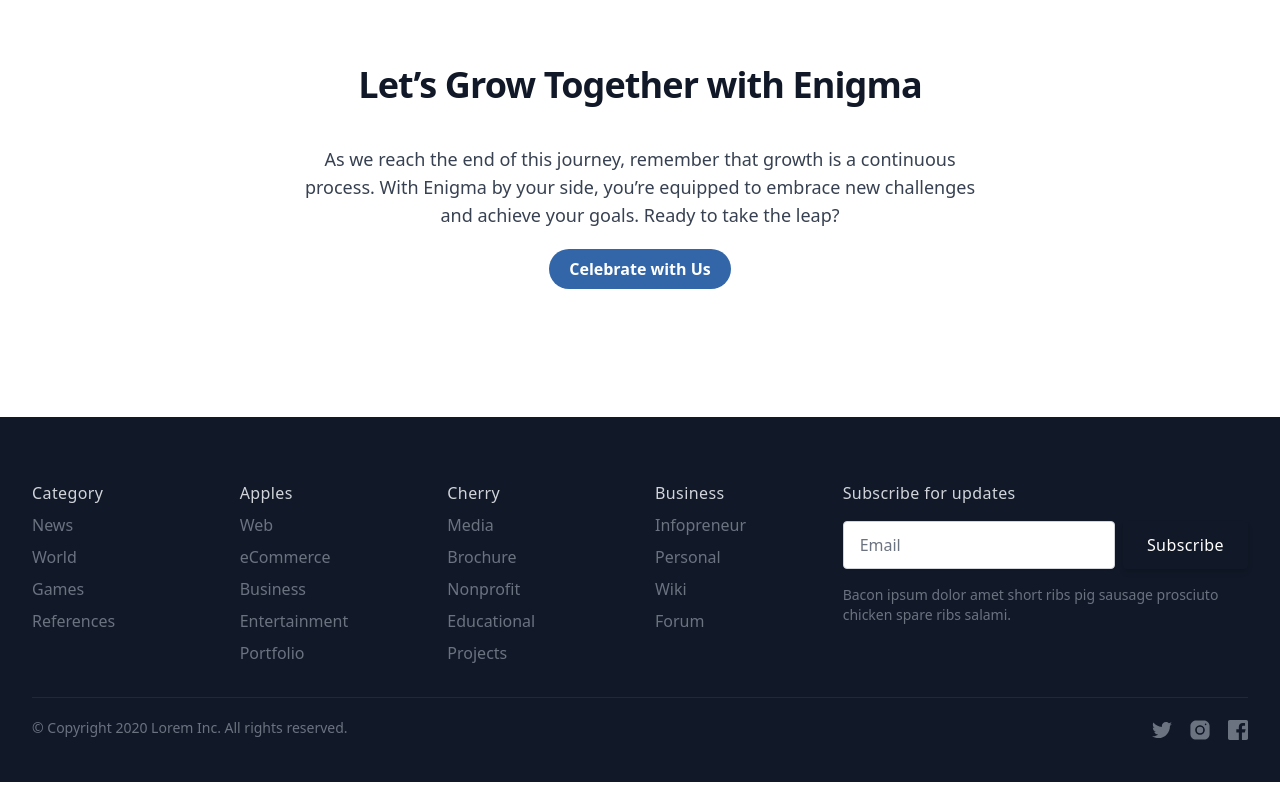
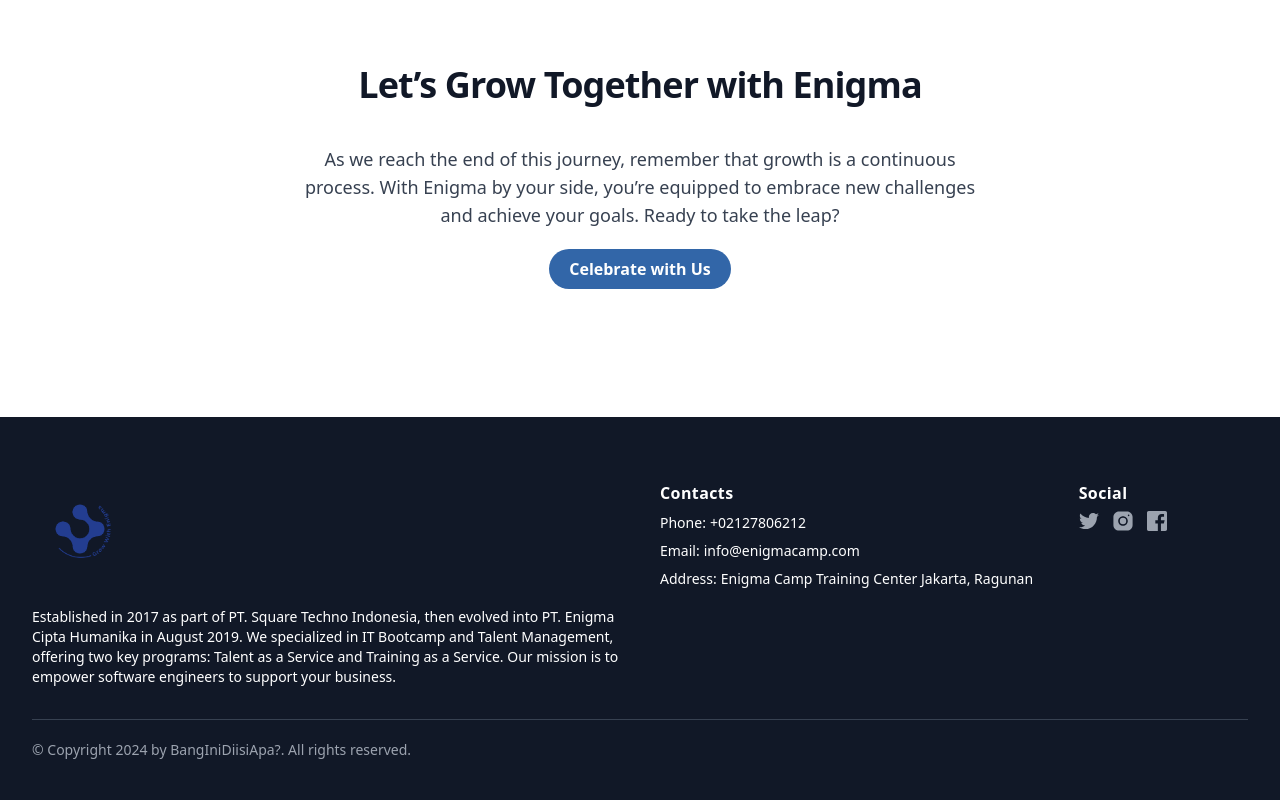
Before and after one commit to AlanPratama/landingpage-hari-ulang-tahun, a React (Vite) app: page /enigma in a window 1280 px wide. Shown: the part 1775-2575 px from the top of the page. Built offline with nearby package versions, Linux system fonts and the light colour scheme.

Commit message:
[BUGFIX]: fix navbar menu

```diff
--- a/index.html
+++ b/index.html
@@ -5,10 +5,11 @@
     <link rel="icon" type="image/svg+xml" href="/vite.svg" />
     <meta name="viewport" content="width=device-width, initial-scale=1.0" />
     <title>AnnivProject</title>
-    <link
-    rel="stylesheet"
-    href="https://cdnjs.cloudflare.com/ajax/libs/animate.css/4.1.1/animate.min.css"
-  />
+    <style>
+      *, html {
+        scroll-behavior: smooth;
+      }
+    </style>
   </head>
   <body>
     <div id="root"></div>
--- a/src/App.jsx
+++ b/src/App.jsx
@@ -1,8 +1,5 @@
 import { BrowserRouter as Router, Route, Routes } from 'react-router-dom';
-import { Home } from './pages/Home';
-import { About } from './pages/About';
 import { RiLayout } from './layouts/RiLayout';
-import { Splash } from './pages/Splash';
 import './custom.css';
 import { Gallery } from './pages/Gallery';
 import { Sejarah } from './pages/Sejarah';
@@ -11,6 +8,7 @@
 import { HomeEnigma } from './pages/enigma/HomeEnigma';
 import './custom.css';
 import { DefaultPage } from './pages/DefaultPage';
+import { Home } from './pages/Home';
 
 
 function App() {
--- a/src/components/Footer.jsx
+++ b/src/components/Footer.jsx
@@ -34,29 +34,29 @@
                         <div className="flex">
                             <p className="mr-1  ">Phone:</p>
                             <a
-                                href="tel:+6281293343259"
+                                href="tel:+6285817000942"
                                 aria-label="Our phone"
                                 title="Our phone"
                                 className="transition-colors duration-300 text-white-400 hover:text-blue-800"
                             >
-                                +62 81293343259
+                                +62 85817000942
                             </a>
                         </div>
                         <div className="flex">
                             <p className="mr-1">Email:</p>
                             <a
-                                href="mailto:kelTnigga@pookie.mail"
+                                href="mailto:pralan76@gmail.com"
                                 aria-label="Our email"
                                 title="Our email"
                                 className="transition-colors duration-300 text-white-400 hover:text-blue-800"
                             >
-                                admin@mail.com
+                                pralan76@mail.com
                             </a>
                         </div>
                         <div className="flex">
                             <p className="mr-1">Address:</p>
                             <a
-                                href="#"
+                                href="https://maps.app.goo.gl/HSw6R1qSCLQTArXD8"
                                 rel="noopener noreferrer"
                                 aria-label="Our address"
                                 title="Our address"
@@ -72,6 +72,8 @@
                         </span>
                         <div className="flex items-center mt-1 space-x-3">
                             <a
+                                href='https://x.com/enigmacamp'
+                                target='_blank'
                                 className="text-gray-400 transition-colors duration-300 hover:text-deep-purple-accent-400"
                             >
                                 <svg viewBox="0 0 24 24" fill="currentColor" className="h-5">
@@ -79,6 +81,8 @@
                                 </svg>
                             </a>
                             <a
+                                href='https://www.instagram.com/enigmacamp/'
+                                target='_blank'
                                 className="text-gray-400 transition-colors duration-300 hover:text-deep-purple-accent-400"
                             >
                                 <svg viewBox="0 0 30 30" fill="currentColor" className="h-6">
@@ -87,6 +91,8 @@
                                 </svg>
                             </a>
                             <a
+                                href='https://www.facebook.com/profile.php?id=100089567792931'
+                                target='_blank'
                                 className="text-gray-400 transition-colors duration-300 hover:text-deep-purple-accent-400"
                             >
                                 <svg viewBox="0 0 24 24" fill="currentColor" className="h-5">
@@ -99,7 +105,7 @@
                 </div>
                 <div className="flex flex-col-reverse justify-between pt-5 pb-10 border-t border-gray-700 lg:flex-row">
                     <p className="text-sm text-gray-400">
-                        © Copyright 2020 by keltnigga. All rights reserved.
+                        © Copyright 2024 by BangIniDiisiApa?. All rights reserved.
                     </p>
                 </div>
             </div>
--- a/src/components/NavbarEnigma.jsx
+++ b/src/components/NavbarEnigma.jsx
@@ -1,26 +1,28 @@
-
-"use client";
-
 import { Button, Navbar } from "flowbite-react";
 
 export function NavbarEnigma() {
   return (
     <Navbar fluid rounded>
       <Navbar.Brand href="">
-        <img src="./assets/enigma/LogoGrowWithEnigmaCamp-PNG.png" className="mr-3 sm:w-20" alt="Enigma Logo" />
+        <img
+          src="./assets/enigma/LogoGrowWithEnigmaCamp-PNG.png"
+          className="mr-3 w-20 sm:w-20"
+          alt="Enigma Logo"
+        />
       </Navbar.Brand>
       <div className="flex md:order-2">
-        <Button style={{ backgroundColor: "#3266a8" }}>Get started</Button>
+        <a target="_blank" href="https://www.instagram.com/enigmacamp/">
+          <Button style={{ backgroundColor: "#3266a8" }}>Join Now</Button>
+        </a>
         <Navbar.Toggle />
       </div>
       <Navbar.Collapse>
-        <Navbar.Link href="#" active>
+        <Navbar.Link href="#Home" active>
           Home
         </Navbar.Link>
-        <Navbar.Link href="#">About</Navbar.Link>
-        <Navbar.Link href="#">Services</Navbar.Link>
-        <Navbar.Link href="#">Pricing</Navbar.Link>
-        <Navbar.Link href="#">Contact</Navbar.Link>
+        <Navbar.Link href="#OurCultures">Our Cultures</Navbar.Link>
+        <Navbar.Link href="#OurMoments">Our Moments</Navbar.Link>
+        <Navbar.Link href="#ContactUs">Contact Us</Navbar.Link>
       </Navbar.Collapse>
     </Navbar>
   );
--- a/src/pages/enigma/HomeEnigma.jsx
+++ b/src/pages/enigma/HomeEnigma.jsx
@@ -4,7 +4,7 @@
 export const HomeEnigma = () => {
   return (
     <>
-      <div className="px-4 py-16 mx-auto sm:max-w-xl md:max-w-full lg:max-w-screen-xl md:px-24 lg:px-8 lg:py-20">
+      <div id="Home" className="px-4 py-16 mx-auto sm:max-w-xl md:max-w-full lg:max-w-screen-xl md:px-24 lg:px-8 lg:py-20">
         <div className="grid gap-10 place-items-center lg:grid-cols-2">
           <div className="flex flex-col justify-center md:pr-8 xl:pr-0 lg:max-w-lg">
             <div className="flex items-center justify-center w-12 h-12 mb-4 rounded-full bg-teal-accent-400">
@@ -20,7 +20,9 @@
             </div>
             <div>
               <button className="cursor-pointer py-2 px-5 bg-[#3266a8] hover:bg-[#709edb] font-bold w-auto text-white rounded-full">
+                <a href="https://www.instagram.com/enigmacamp/" target="_blank">
                   <p>Celebrate with Us</p>
+                </a>
               </button>
             </div>
           </div>
@@ -50,7 +52,7 @@
 
       <div className="px-4 py-16 mx-auto sm:max-w-xl md:max-w-full lg:max-w-screen-xl md:px-24 lg:px-8 lg:py-20">
         <div className="max-w-xl mb-10 sm:mx-auto">
-          <h2 className="font-sans text-3xl font-bold leading-tight tracking-tight text-gray-900 sm:text-4xl sm:text-center">
+          <h2 id="OurCultures" className="font-sans text-3xl font-bold leading-tight tracking-tight text-gray-900 sm:text-4xl sm:text-center">
             Get ready to achieve more, together
           </h2>
         </div>
@@ -137,7 +139,7 @@
         </div>
       </div>
 
-      <div className="px-8 mt-12">
+      <div id="OurMoments" className="px-8 mt-12">
         <h2 className="font-sans text-3xl font-bold leading-tight tracking-tight text-gray-900 sm:text-4xl sm:text-center">
 
           <span className="relative inline-block">
@@ -185,228 +187,91 @@
             As we reach the end of this journey, remember that growth is a continuous process. With Enigma by your side, you’re equipped to embrace new challenges and achieve your goals. Ready to take the leap?
           </p>
           <button className="mt-5 cursor-pointer py-2 px-5 bg-[#3266a8] hover:bg-[#709edb] font-bold w-auto text-white rounded-full">
+            <a href="https://www.instagram.com/enigmacamp/" target="_blank">
               <p>Celebrate with Us</p>
+            </a>
           </button>
         </div>
       </div>
 
-      <div className="bg-gray-900">
+      <div id="ContactUs" className="bg-gray-900 text-white">
             <div className="px-4 pt-16 mx-auto sm:max-w-xl md:max-w-full lg:max-w-screen-xl md:px-24 lg:px-8">
-          <div className="grid row-gap-10 mb-8 lg:grid-cols-6">
-            <div className="grid grid-cols-2 gap-5 row-gap-8 lg:col-span-4 md:grid-cols-4">
-              <div>
-                <p className="font-medium tracking-wide text-gray-300">
-                  Category
-                </p>
-                <ul className="mt-2 space-y-2">
-                  <li>
+                <div className="grid grid-cols-6 gap-10 row-gap-6 mb-8">
+                    <div className="sm:col-span-3 col-span-6 d w-auto">
                         <a
-                      href="/"
-                      className="text-gray-500 transition-colors duration-300 hover:text-deep-purple-accent-200"
+                            href="https://akcdn.detik.net.id/community/media/visual/2023/05/26/pragos-little-krishna-1_169.png?w=620"
+                            aria-label="Go home"
+                            title="Company"
+                            className="inline-flex items-center"
                         >
-                      News
+                            <img
+                                src="./assets/enigma/LogoGrowWithEnigmaCamp-PNG.png"
+                                alt="Enigma Logo"
+                                className="w-24"
+                            />
                         </a>
-                  </li>
-                  <li>
-                    <a
-                      href="/"
-                      className="text-gray-500 transition-colors duration-300 hover:text-deep-purple-accent-200"
-                    >
-                      World
-                    </a>
-                  </li>
-                  <li>
-                    <a
-                      href="/"
-                      className="text-gray-500 transition-colors duration-300 hover:text-deep-purple-accent-200"
-                    >
-                      Games
-                    </a>
-                  </li>
-                  <li>
-                    <a
-                      href="/"
-                      className="text-gray-500 transition-colors duration-300 hover:text-deep-purple-accent-200"
-                    >
-                      References
-                    </a>
-                  </li>
-                </ul>
-              </div>
-              <div>
-                <p className="font-medium tracking-wide text-gray-300">
-                  Apples
-                </p>
-                <ul className="mt-2 space-y-2">
-                  <li>
-                    <a
-                      href="/"
-                      className="text-gray-500 transition-colors duration-300 hover:text-deep-purple-accent-200"
-                    >
-                      Web
-                    </a>
-                  </li>
-                  <li>
-                    <a
-                      href="/"
-                      className="text-gray-500 transition-colors duration-300 hover:text-deep-purple-accent-200"
-                    >
-                      eCommerce
-                    </a>
-                  </li>
-                  <li>
-                    <a
-                      href="/"
-                      className="text-gray-500 transition-colors duration-300 hover:text-deep-purple-accent-200"
-                    >
-                      Business
-                    </a>
-                  </li>
-                  <li>
-                    <a
-                      href="/"
-                      className="text-gray-500 transition-colors duration-300 hover:text-deep-purple-accent-200"
-                    >
-                      Entertainment
-                    </a>
-                  </li>
-                  <li>
-                    <a
-                      href="/"
-                      className="text-gray-500 transition-colors duration-300 hover:text-deep-purple-accent-200"
-                    >
-                      Portfolio
-                    </a>
-                  </li>
-                </ul>
-              </div>
-              <div>
-                <p className="font-medium tracking-wide text-gray-300">
-                  Cherry
-                </p>
-                <ul className="mt-2 space-y-2">
-                  <li>
-                    <a
-                      href="/"
-                      className="text-gray-500 transition-colors duration-300 hover:text-deep-purple-accent-200"
-                    >
-                      Media
-                    </a>
-                  </li>
-                  <li>
-                    <a
-                      href="/"
-                      className="text-gray-500 transition-colors duration-300 hover:text-deep-purple-accent-200"
-                    >
-                      Brochure
-                    </a>
-                  </li>
-                  <li>
-                    <a
-                      href="/"
-                      className="text-gray-500 transition-colors duration-300 hover:text-deep-purple-accent-200"
-                    >
-                      Nonprofit
-                    </a>
-                  </li>
-                  <li>
-                    <a
-                      href="/"
-                      className="text-gray-500 transition-colors duration-300 hover:text-deep-purple-accent-200"
-                    >
-                      Educational
-                    </a>
-                  </li>
-                  <li>
-                    <a
-                      href="/"
-                      className="text-gray-500 transition-colors duration-300 hover:text-deep-purple-accent-200"
-                    >
-                      Projects
-                    </a>
-                  </li>
-                </ul>
-              </div>
-              <div>
-                <p className="font-medium tracking-wide text-gray-300">
-                  Business
-                </p>
-                <ul className="mt-2 space-y-2">
-                  <li>
-                    <a
-                      href="/"
-                      className="text-gray-500 transition-colors duration-300 hover:text-deep-purple-accent-200"
-                    >
-                      Infopreneur
-                    </a>
-                  </li>
-                  <li>
-                    <a
-                      href="/"
-                      className="text-gray-500 transition-colors duration-300 hover:text-deep-purple-accent-200"
-                    >
-                      Personal
-                    </a>
-                  </li>
-                  <li>
-                    <a
-                      href="/"
-                      className="text-gray-500 transition-colors duration-300 hover:text-deep-purple-accent-200"
-                    >
-                      Wiki
-                    </a>
-                  </li>
-                  <li>
-                    <a
-                      href="/"
-                      className="text-gray-500 transition-colors duration-300 hover:text-deep-purple-accent-200"
-                    >
-                      Forum
-                    </a>
-                  </li>
-                </ul>
+                        <div className="mt-6">
+                            <p className="text-sm">
+                            Established in 2017 as part of PT. Square Techno Indonesia, then evolved into PT. Enigma Cipta Humanika in August 2019. We specialized in IT Bootcamp and Talent Management, offering two key programs: Talent as a Service and Training as a Service. Our mission is to empower software engineers to support your business.</p>
                         </div>
                     </div>
-            <div className="md:max-w-md lg:col-span-2">
-              <span className="text-base font-medium tracking-wide text-gray-300">
-                Subscribe for updates
-              </span>
-              <form className="flex flex-col mt-4 md:flex-row">
-                <input
-                  placeholder="Email"
-                  required
-                  type="text"
-                  className="flex-grow w-full h-12 px-4 mb-3 transition duration-200 bg-white border border-gray-300 rounded shadow-sm appearance-none md:mr-2 md:mb-0 focus:border-deep-purple-accent-400 focus:outline-none focus:shadow-outline"
-                />
-                <button
-                  type="submit"
-                  className="inline-flex items-center justify-center h-12 px-6 font-medium tracking-wide text-white transition duration-200 rounded shadow-md bg-deep-purple-accent-400 hover:bg-deep-purple-accent-700 focus:shadow-outline focus:outline-none"
+                    <div className="sm:col-span-2 col-span-6 space-y-2 text-sm">
+                        <p className="text-base font-bold tracking-wide text-white">
+                            Contacts
+                        </p>
+                        <div className="flex">
+                            <p className="mr-1  ">Phone:</p>
+                            <a
+                                href="tel:+02127806212"
+                                aria-label="Our phone"
+                                title="Our phone"
+                                className="transition-colors duration-300 text-white-400 hover:text-blue-800"
                             >
-                  Subscribe
-                </button>
-              </form>
-              <p className="mt-4 text-sm text-gray-500">
-                Bacon ipsum dolor amet short ribs pig sausage prosciuto chicken
-                spare ribs salami.
-              </p>
+                                +02127806212
+                            </a>
+                        </div>
+                        <div className="flex">
+                            <p className="mr-1">Email:</p>
+                            <a
+                                href="mailto:info@enigmacamp.com"
+                                aria-label="Our email"
+                                title="Our email"
+                                className="transition-colors duration-300 text-white-400 hover:text-blue-800"
+                            >
+                                info@enigmacamp.com
+                            </a>
+                        </div>
+                        <div className="flex">
+                            <p className="mr-1">Address:</p>
+                            <a
+                                href="https://maps.app.goo.gl/HSw6R1qSCLQTArXD8"
+                                rel="noopener noreferrer"
+                                aria-label="Our address"
+                                title="Our address"
+                                className="transition-colors duration-300 text-white-400 hover:text-blue-800"
+                            >
+                                Enigma Camp Training Center Jakarta, Ragunan
+                            </a>
                         </div>
                     </div>
-          <div className="flex flex-col justify-between pt-5 pb-10 border-t border-gray-800 sm:flex-row">
-            <p className="text-sm text-gray-500">
-              © Copyright 2020 Lorem Inc. All rights reserved.
-            </p>
-            <div className="flex items-center mt-4 space-x-4 sm:mt-0">
+                    <div className='sm:col-span-1 col-span-6'>
+                        <span className="text-base font-bold tracking-wide text-white">
+                            Social
+                        </span>
+                        <div className="flex items-center mt-1 space-x-3">
                             <a
-                href="/"
-                className="text-gray-500 transition-colors duration-300 hover:text-teal-accent-400"
+                                href='https://x.com/enigmacamp'
+                                target='_blank'
+                                className="text-gray-400 transition-colors duration-300 hover:text-deep-purple-accent-400"
                             >
                                 <svg viewBox="0 0 24 24" fill="currentColor" className="h-5">
                                     <path d="M24,4.6c-0.9,0.4-1.8,0.7-2.8,0.8c1-0.6,1.8-1.6,2.2-2.7c-1,0.6-2,1-3.1,1.2c-0.9-1-2.2-1.6-3.6-1.6 c-2.7,0-4.9,2.2-4.9,4.9c0,0.4,0,0.8,0.1,1.1C7.7,8.1,4.1,6.1,1.7,3.1C1.2,3.9,1,4.7,1,5.6c0,1.7,0.9,3.2,2.2,4.1 C2.4,9.7,1.6,9.5,1,9.1c0,0,0,0,0,0.1c0,2.4,1.7,4.4,3.9,4.8c-0.4,0.1-0.8,0.2-1.3,0.2c-0.3,0-0.6,0-0.9-0.1c0.6,2,2.4,3.4,4.6,3.4 c-1.7,1.3-3.8,2.1-6.1,2.1c-0.4,0-0.8,0-1.2-0.1c2.2,1.4,4.8,2.2,7.5,2.2c9.1,0,14-7.5,14-14c0-0.2,0-0.4,0-0.6 C22.5,6.4,23.3,5.5,24,4.6z" />
                                 </svg>
                             </a>
                             <a
-                href="/"
-                className="text-gray-500 transition-colors duration-300 hover:text-teal-accent-400"
+                                href='https://www.instagram.com/enigmacamp/'
+                                target='_blank'
+                                className="text-gray-400 transition-colors duration-300 hover:text-deep-purple-accent-400"
                             >
                                 <svg viewBox="0 0 30 30" fill="currentColor" className="h-6">
                                     <circle cx="15" cy="15" r="4" />
@@ -414,14 +279,22 @@
                                 </svg>
                             </a>
                             <a
-                href="/"
-                className="text-gray-500 transition-colors duration-300 hover:text-teal-accent-400"
+                                href='https://www.facebook.com/profile.php?id=100089567792931'
+                                target='_blank'
+                                className="text-gray-400 transition-colors duration-300 hover:text-deep-purple-accent-400"
                             >
                                 <svg viewBox="0 0 24 24" fill="currentColor" className="h-5">
                                     <path d="M22,0H2C0.895,0,0,0.895,0,2v20c0,1.105,0.895,2,2,2h11v-9h-3v-4h3V8.413c0-3.1,1.893-4.788,4.659-4.788 c1.325,0,2.463,0.099,2.795,0.143v3.24l-1.918,0.001c-1.504,0-1.795,0.715-1.795,1.763V11h4.44l-1,4h-3.44v9H22c1.105,0,2-0.895,2-2 V2C24,0.895,23.105,0,22,0z" />
                                 </svg>
                             </a>
                         </div>
+
+                    </div>
+                </div>
+                <div className="flex flex-col-reverse justify-between pt-5 pb-10 border-t border-gray-700 lg:flex-row">
+                    <p className="text-sm text-gray-400">
+                        © Copyright 2024 by BangIniDiisiApa?. All rights reserved.
+                    </p>
                 </div>
             </div>
         </div>
```
Also changed, not shown: src/components/Navbar.jsx (+6 -23 lines), 1 other file (tests, documents, lock files or other folders). Lines whose indentation alone changed are shown as unchanged.
